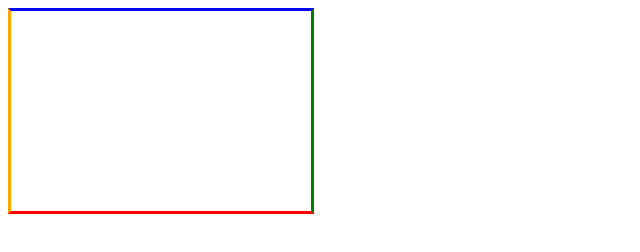
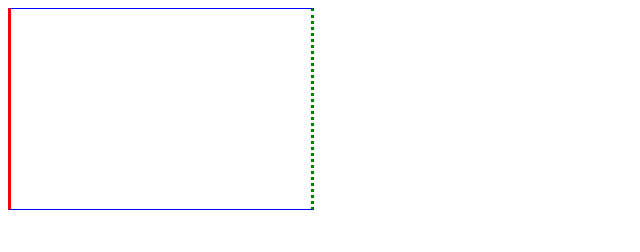
Before and after one commit to ArhipovaDaria2212/2, a plain HTML site: page index1.html in a window 1280 px wide. Shown: the whole page, without its empty margins (0-640 px from the left). Drawn offline with Linux system fonts and the light colour scheme.

Commit message:
Задача 54.2

```diff
--- a/index1.css
+++ b/index1.css
@@ -1,8 +1,8 @@
 div {
-border-left: 3px solid orange;
-border-top: 3px solid blue;
-border-right: 3px solid green;
-border-bottom: 3px solid red;
+border-left: 3px solid red;
+border-top: 1px solid blue;
+border-right: 3px dotted green;
+border-bottom: 1px solid blue;
 width: 300px;
 height: 200px;
 }
```
